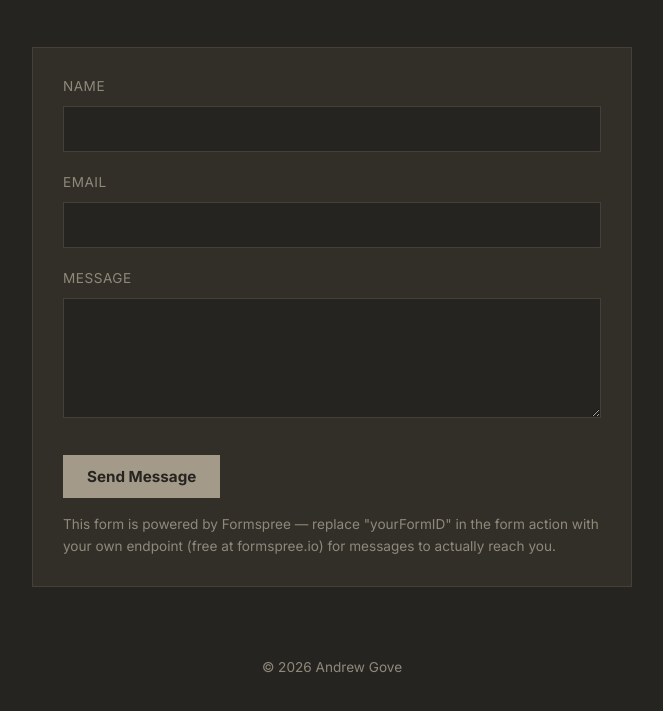
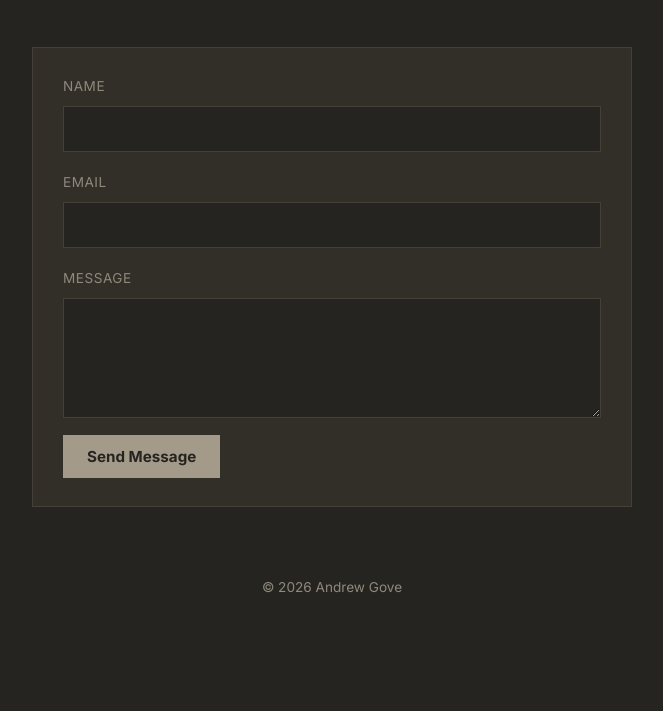
Before and after one commit to ag5212/AndrewGove, a plain HTML site: page Contact.html in a window 1280 px wide. Shown: the part 365-1076 px from the top of the page, without its empty margins (308-971 px from the left). Drawn offline with Linux system fonts and the light colour scheme.

Commit message:
Update Contact.html

```diff
--- a/Contact.html
+++ b/Contact.html
@@ -161,7 +161,7 @@
     <a class="icon-link" href="mailto:ag5212@columbia.edu" title="Email"><i class="fa-solid fa-envelope"></i></a>
   </div>
 
-  <form action="https://formspree.io/f/yourFormID" method="POST">
+  <form action="https://formspree.io/f/xlgqlkpz" method="POST">
     <div class="field">
       <label for="name">Name</label>
       <input type="text" id="name" name="name" required>
@@ -175,7 +175,6 @@
       <textarea id="message" name="message" required></textarea>
     </div>
     <button type="submit" class="submit-btn">Send Message</button>
-    <div class="note">This form is powered by Formspree — replace "yourFormID" in the form action with your own endpoint (free at formspree.io) for messages to actually reach you.</div>
   </form>
 
   <div class="footer">© 2026 Andrew Gove</div>
```
